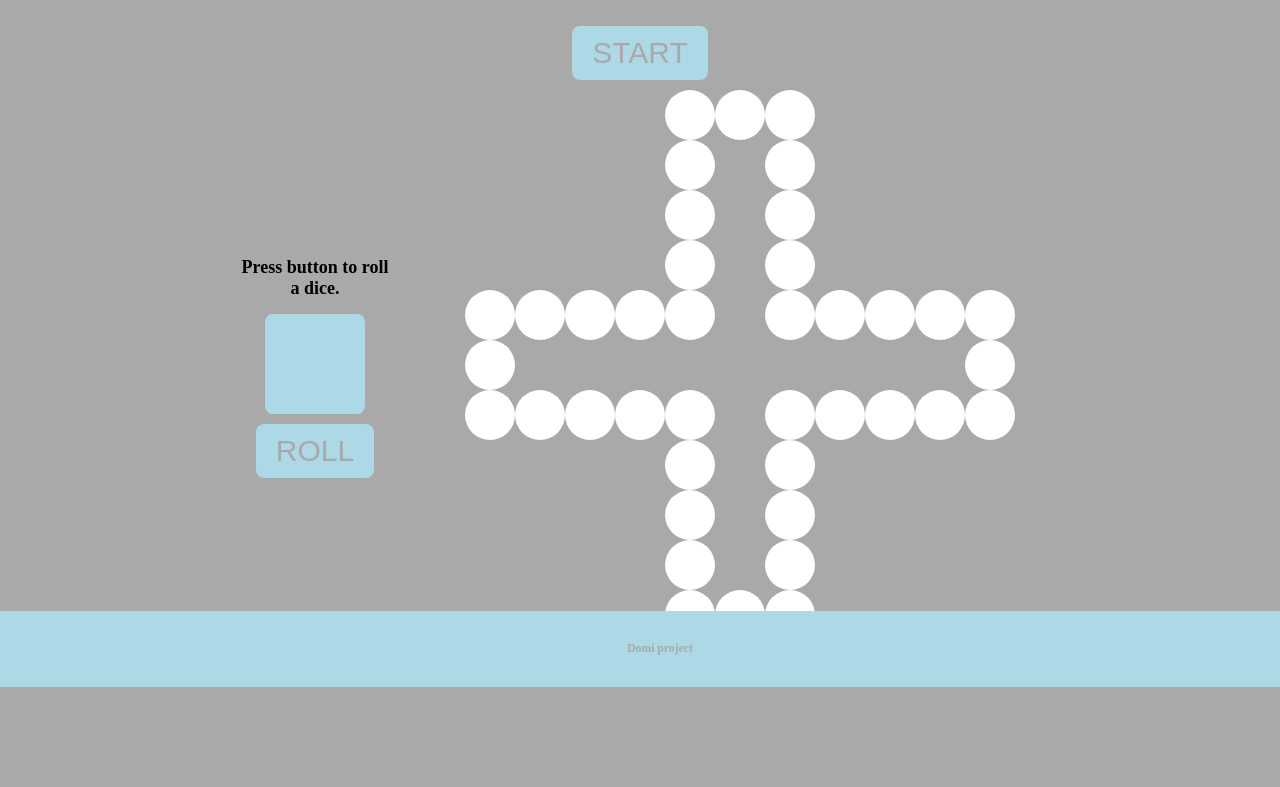
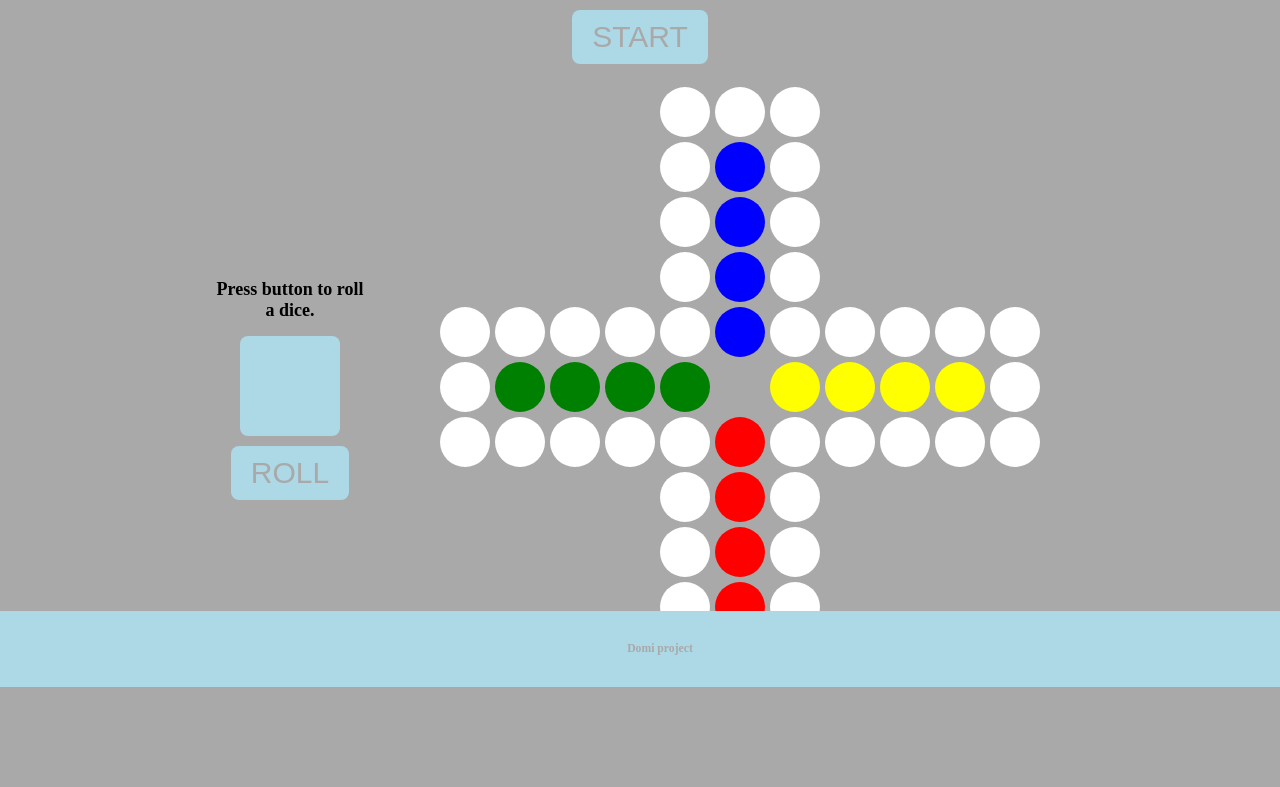
Before and after one commit to moonprincessdomi/ludo_js, a plain HTML site: page index.html in a window 1280 px wide. Shown: the part 113-900 px from the top of the page. Before the commit the page ends 800 px from the top, so only its background shows below. Drawn offline with Linux system fonts and the light colour scheme; a web font is replaced by a local one.

Commit message:
Ready gameboard

```diff
--- a/index.html
+++ b/index.html
@@ -25,17 +25,17 @@
                 </section>
                 <section class="gameboard" id="gameboard">
                     <div class= "field" id="field1"></div><div class= "field" id="field2"></div><div class= "field" id="field3"></div>
-                    <div class= "field" id="field40"></div><div class= "field" id="fieldb1"></div><div class= "field" id="field4"></div>
-                    <div class= "field" id="field39"></div><div class= "field" id="fieldb2"></div><div class= "field" id="field5"></div>
-                    <div class= "field" id="field38"></div><div class= "field" id="fieldb3"></div><div class= "field" id="field6"></div>
+                    <div class= "field" id="field40"></div><div class= "bluefield" id="fieldb1"></div><div class= "field" id="field4"></div>
+                    <div class= "field" id="field39"></div><div class= "bluefield" id="fieldb2"></div><div class= "field" id="field5"></div>
+                    <div class= "field" id="field38"></div><div class= "bluefield" id="fieldb3"></div><div class= "field" id="field6"></div>
 
-                    <div class= "field" id="field33"></div><div class= "field" id="field34"></div><div class= "field" id="field35"></div><div class= "field" id="field36"></div><div class= "field" id="field37"></div><div class= "field" id="fieldb4"></div></div><div class= "field" id="field7"></div><div class= "field" id="field8"></div><div class= "field" id="field9"></div><div class= "field" id="field10"></div><div class= "field" id="field11"></div>
-                    <div class= "field" id="field32"></div><div class= "field" id="fieldg1"></div><div class= "field" id="fieldg2"></div><div class= "field" id="fieldg3"></div><div class= "field" id="g4"></div><div class= "field" id="fieldy4"></div><div class= "field" id="fieldy3"></div><div class= "field" id="fieldy2"></div><div class= "field" id="fieldy1"></div><div class= "field" id="field12"></div>
-                    <div class= "field" id="field31"></div><div class= "field" id="field30"></div><div class= "field" id="field29"></div><div class= "field" id="field28"></div><div class= "field" id="field27"></div><div class= "field" id="fieldr4"></div><div class= "field" id="field17"></div><div class= "field" id="field16"></div><div class= "field" id="field15"></div><div class= "field" id="field14"></div><div class= "field" id="field13"></div>
+                    <div class= "field" id="field33"></div><div class= "field" id="field34"></div><div class= "field" id="field35"></div><div class= "field" id="field36"></div><div class= "field" id="field37"></div><div class= "bluefield" id="fieldb4"></div></div><div class= "field" id="field7"></div><div class= "field" id="field8"></div><div class= "field" id="field9"></div><div class= "field" id="field10"></div><div class= "field" id="field11"></div>
+                    <div class= "field" id="field32"></div><div class= "greenfield" id="fieldg1"></div><div class= "greenfield" id="fieldg2"></div><div class= "greenfield" id="fieldg3"></div><div class= "greenfield" id="fieldg4"></div><div class= "yellowfield" id="fieldy4"></div><div class= "yellowfield" id="fieldy3"></div><div class= "yellowfield" id="fieldy2"></div><div class= "yellowfield" id="fieldy1"></div><div class= "field" id="field12"></div>
+                    <div class= "field" id="field31"></div><div class= "field" id="field30"></div><div class= "field" id="field29"></div><div class= "field" id="field28"></div><div class= "field" id="field27"></div><div class= "redfield" id="fieldr4"></div><div class= "field" id="field17"></div><div class= "field" id="field16"></div><div class= "field" id="field15"></div><div class= "field" id="field14"></div><div class= "field" id="field13"></div>
 
-                    <div class= "field" id="field26"></div><div class= "field" id="fieldr3"></div><div class= "field" id="field18"></div>
-                    <div class= "field" id="field25"></div><div class= "field" id="fieldr2"></div><div class= "field" id="field19"></div>
-                    <div class= "field" id="field24"></div><div class= "field" id="fieldr1"></div><div class= "field" id="field20"></div>
+                    <div class= "field" id="field26"></div><div class= "redfield" id="fieldr3"></div><div class= "field" id="field18"></div>
+                    <div class= "field" id="field25"></div><div class= "redfield" id="fieldr2"></div><div class= "field" id="field19"></div>
+                    <div class= "field" id="field24"></div><div class= "redfield" id="fieldr1"></div><div class= "field" id="field20"></div>
                     <div class= "field" id="field23"></div><div class= "field" id="field22"></div><div class= "field" id="field21"></div>
 
                 </section>
--- a/src/css/style.css
+++ b/src/css/style.css
@@ -8,15 +8,22 @@ body {
 
 .content{
     height: 100%;
+    width: 100%;
     display: grid;
     grid-auto-columns: min-content;
+    grid-template-rows: 100px 100px auto 100px;
+    grid-template-areas:
+    "nav"
+    "start"
+    "main"
+    "footer";
 }
 
 nav{
     display: flex;
     flex-direction: row;
     justify-content: center;
-    padding: 20px 0;
+    grid-area: nav;
 }
 
 /* header{
@@ -70,6 +77,7 @@ footer{
     position: fixed;
     width:100%;
     text-align: center;
+    grid-area: footer;
 }
 
 /* DICE ROLL PART */
@@ -112,24 +120,28 @@ main{
     grid-template-rows: auto;
     grid-template-areas:
     "dice . gameboard";
+    grid-area: main;
 }
+
+/*GAMEBOARD PART*/
 
 .gameboard{
     display: grid;
     grid-area: gameboard;
+    grid-gap:5px;
     grid-template-columns:50px 50px 50px 50px 50px 50px 50px 50px 50px 50px 50px;
     grid-template-rows: 50px 50px 50px 50px 50px 50px 50px 50px 50px 50px 50px;
     grid-template-areas:
     ". . . . field1 field2 field3 . . . ."
-    ". . . . field40 fieldb field4 . . . ."
-    ". . . . field39 fieldb field5 . . . ."
-    ". . . . field38 fieldb field6 . . . ."
-    "field33 field34 field35 field36 field37 fieldb field7 field8 field9 field10 field11"
-    "field32 fieldg fieldg fieldg fieldg . fieldy fieldy fieldy fieldy field12"
-    "field31 field30 field29 field28 field27 fieldr field17 field16 field15 field14 field13"
-    ". . . . field26 fieldr field18 . . . ."
-    ". . . . field25 fieldr field19 . . . ."
-    ". . . . field24 fieldr field20 . . . ."
+    ". . . . field40 fieldb1 field4 . . . ."
+    ". . . . field39 fieldb2 field5 . . . ."
+    ". . . . field38 fieldb3 field6 . . . ."
+    "field33 field34 field35 field36 field37 fieldb4 field7 field8 field9 field10 field11"
+    "field32 fieldg1 fieldg2 fieldg3 fieldg4 . fieldy4 fieldy3 fieldy2 fieldy1 field12"
+    "field31 field30 field29 field28 field27 fieldr4 field17 field16 field15 field14 field13"
+    ". . . . field26 fieldr3 field18 . . . ."
+    ". . . . field25 fieldr2 field19 . . . ."
+    ". . . . field24 fieldr1 field20 . . . ."
     ". . . . field23 field22 field21 . . . .";
 }
 
@@ -139,3 +151,35 @@ main{
     width:100%;
     background-color:white;
 }
+
+.bluefield{
+    border-radius: 50%;
+    height: 100%;
+    width:100%;
+    background-color:blue;
+}
+
+.redfield{
+    border-radius: 50%;
+    height: 100%;
+    width:100%;
+    background-color:RED;
+}
+
+.greenfield{
+    border-radius: 50%;
+    height: 100%;
+    width:100%;
+    background-color:green;
+}
+
+.yellowfield{
+    border-radius: 50%;
+    height: 100%;
+    width:100%;
+    background-color:yellow;
+}
+
+.start{
+    grid-area: start;
+}
--- a/src/js/index.js
+++ b/src/js/index.js
@@ -98,9 +98,7 @@ function loadBoard() {
     // }
 
     const childBoards = document.getElementById("gameboard").getElementsByTagName("div");
-    console.log(childBoards);
     for(let i = 0; i <childBoards.length;i++){
-        console.log("dupa");
         let childBoard = childBoards[i];
         childBoard.style.gridArea = childBoard.id;
     }
```
